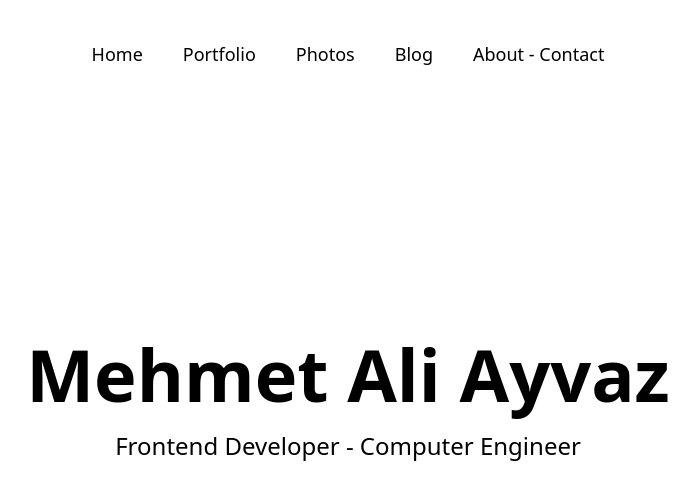
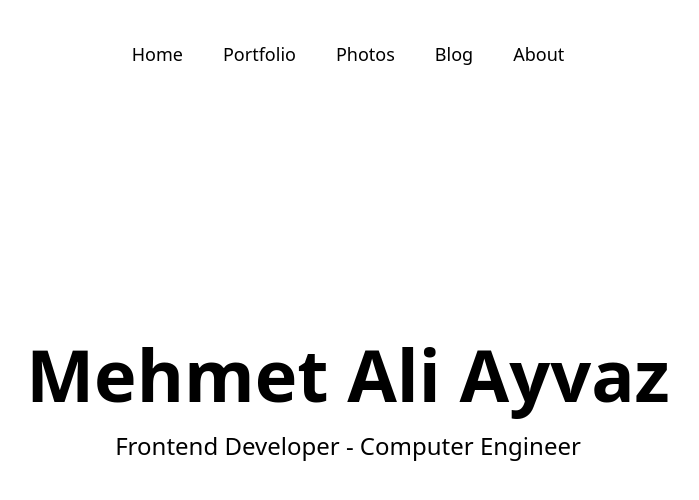
Before and after one commit to mehmetaliayvaz/mehmetaliayvaz-blog, a Next.js app: page / in a window 1280 px wide. Shown: the top 500 px of the page, without its empty margins (292-991 px from the left). Built offline with nearby package versions, Linux system fonts and the light colour scheme.

Commit message:
Edited header nav

```diff
--- a/src/app/components/Header.jsx
+++ b/src/app/components/Header.jsx
@@ -18,7 +18,7 @@ function Header({ className }) {
             <Link href="/blog">Blog</Link>
           </li>
           <li>
-            <Link href="/about-contact">About - Contact</Link>
+            <Link href="/about">About</Link>
           </li>
         </ul>
       </div>
```
